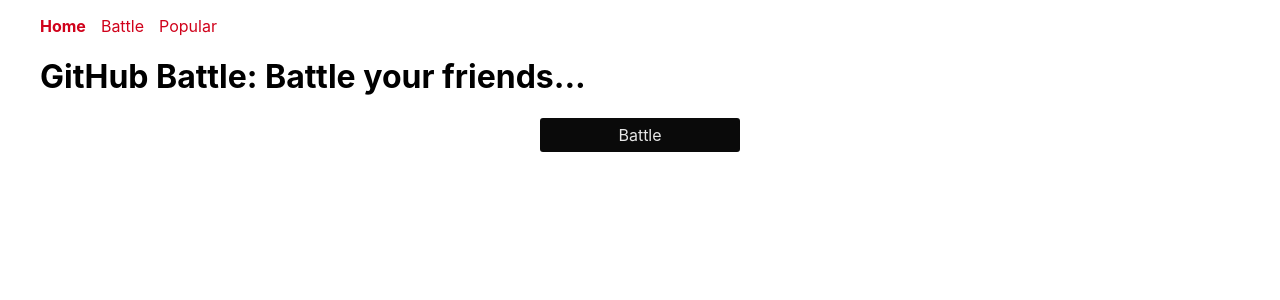
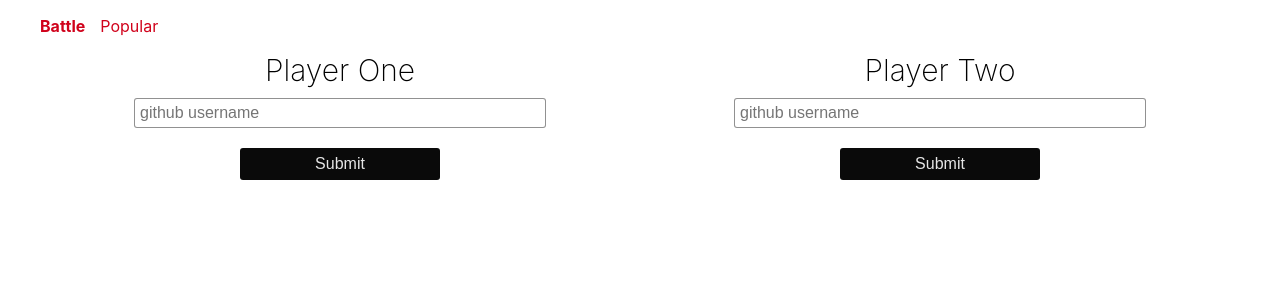
Before and after one commit to philpatt/github-battle, a React (Create React App) app: page / in a window 1280 px wide. Shown: the top 300 px of the page. Built offline with nearby package versions, Linux system fonts and the light colour scheme.

Commit message:
removed home

```diff
--- a/src/components/App.js
+++ b/src/components/App.js
@@ -20,9 +20,9 @@ class App extends Component {
         <div className="container">
           <Nav />
           <Switch>
-            <Route exact path='/' component={Home} />
+            {/* <Route exact path='/' component={} /> */}
 
-            <Route exact path='/battle' component={Battle} />
+            <Route exact path='/' component={Battle} />
             <Route exact path='/battle/results' component={Results} />
             <Route exact path='/popular' component = {Popular} />
           </Switch>
--- a/src/components/Battle.js
+++ b/src/components/Battle.js
@@ -81,7 +81,6 @@ class Battle extends Component {
         var playerTwoName = this.state.playerTwoName;
         var playerOneImage = this.state.playerOneImage;
         var playerTwoImage = this.state.playerTwoImage;
-        console.log('battle playerOne',playerOneName,'playertwo',playerTwoName);
         return(
             <div>
                 <div className='row'>
--- a/src/components/Nav.js
+++ b/src/components/Nav.js
@@ -5,12 +5,7 @@ function Nav (){
     return (
         <ul className='nav'>
             <li>
-                <NavLink exact activeClassName='active' to='/'>
-                    Home
-                </NavLink>
-            </li>
-            <li>
-                <NavLink activeClassName='active' to='/battle'>
+                <NavLink activeClassName='active' to='/'>
                     Battle
                 </NavLink>
             </li>
--- a/src/components/Popular.js
+++ b/src/components/Popular.js
@@ -34,7 +34,6 @@ function RepoGrid (props){
 
 function SelectedLanguage (props){
     var languages = ['All', 'JavaScript', 'Ruby', 'Java', 'CSS', 'Python'];
-    console.log('selected language',props);
     return (
         <ul className='languages'>
             {languages.map( (lang) => {
```
